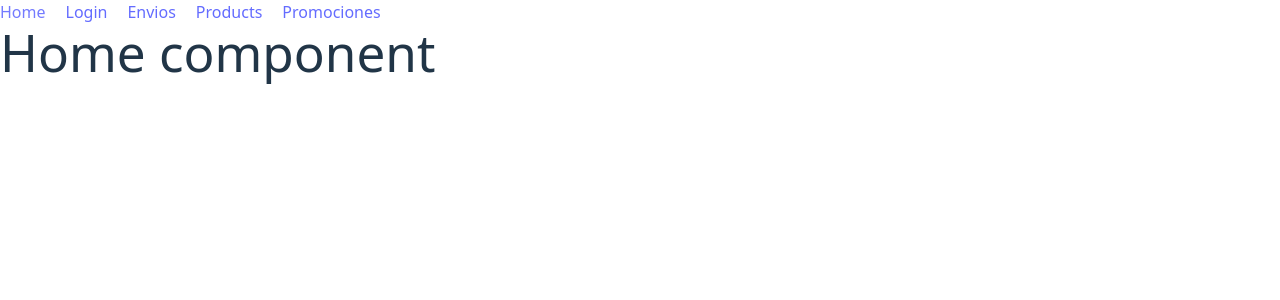
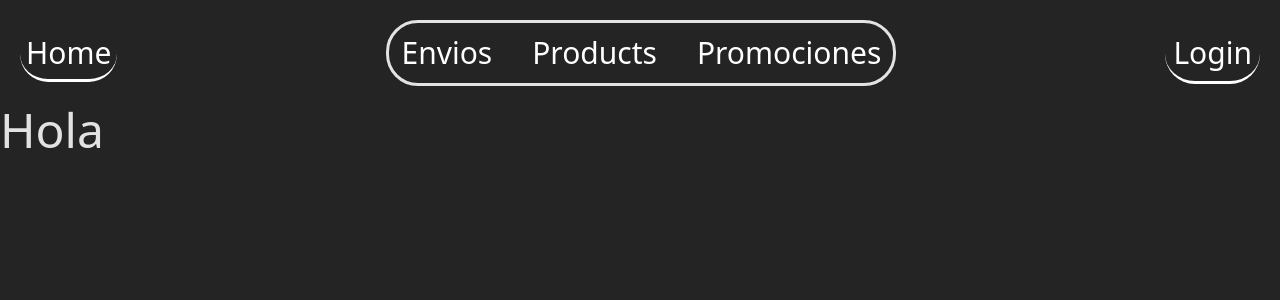
Before and after one commit to yhonder710/Tienda, a React (Vite) app: page / in a window 1280 px wide. Shown: the top 300 px of the page. Built offline with nearby package versions, Linux system fonts and the light colour scheme.

Commit message:
colores y bordes

```diff
--- a/src/components/Naybar.jsx
+++ b/src/components/Naybar.jsx
@@ -2,12 +2,18 @@ import { Link } from "react-router-dom"
 
 export function Naybar () {
   return (
-    <div className="flex gap-5">
-      <Link to={'/'}>Home</Link>
-      <Link to={'/login'}>Login</Link>
-      <Link to={'/envios'}>Envios</Link>
-      <Link to={'/products'}>Products</Link>
-      <Link to={'/promociones'}>Promociones</Link>
-    </div>
+      <div className="flex justify-between items-center text-3xl font-bold bg-transparent p-5">
+         <div>
+          <Link className="border-b-3 rounded-4xl p-1.5" to={'/'}>Home</Link>
+         </div>
+         <div className="flex gap-10 border-3 rounded-4xl p-3 justify-items-center">
+          <Link to={'/envios'}>Envios</Link>
+          <Link to={'/products'}>Products</Link>
+          <Link to={'/promociones'}>Promociones</Link>
+         </div>
+         <div>
+          <Link className="border-b-3 rounded-4xl p-2" to={'/login'}>Login</Link>
+         </div>
+      </div>
   )
 }
--- a/src/index.css
+++ b/src/index.css
@@ -18,46 +18,9 @@
 
 a {
   font-weight: 500;
-  color: #646cff;
+  color: #fff;
   text-decoration: inherit;
 }
 a:hover {
-  color: #535bf2;
+  color: rgb(149, 78, 200);
 }
-
-h1 {
-  font-size: 3.2em;
-  line-height: 1.1;
-}
-
-button {
-  border-radius: 8px;
-  border: 1px solid transparent;
-  padding: 0.6em 1.2em;
-  font-size: 1em;
-  font-weight: 500;
-  font-family: inherit;
-  background-color: #1a1a1a;
-  cursor: pointer;
-  transition: border-color 0.25s;
-}
-button:hover {
-  border-color: #646cff;
-}
-button:focus,
-button:focus-visible {
-  outline: 4px auto -webkit-focus-ring-color;
-}
-
-@media (prefers-color-scheme: light) {
-  :root {
-    color: #213547;
-    background-color: #ffffff;
-  }
-  a:hover {
-    color: #747bff;
-  }
-  button {
-    background-color: #f9f9f9;
-  }
-}
--- a/src/page/Home.jsx
+++ b/src/page/Home.jsx
@@ -1,6 +1,6 @@
 const Home = () => {
   return (
-    <h1>Home component</h1>
+    <h1 className="text-5xl">Hola</h1>
   )
 }
 
```
Also changed, not shown: 1 other file (tests, documents, lock files or other folders).
